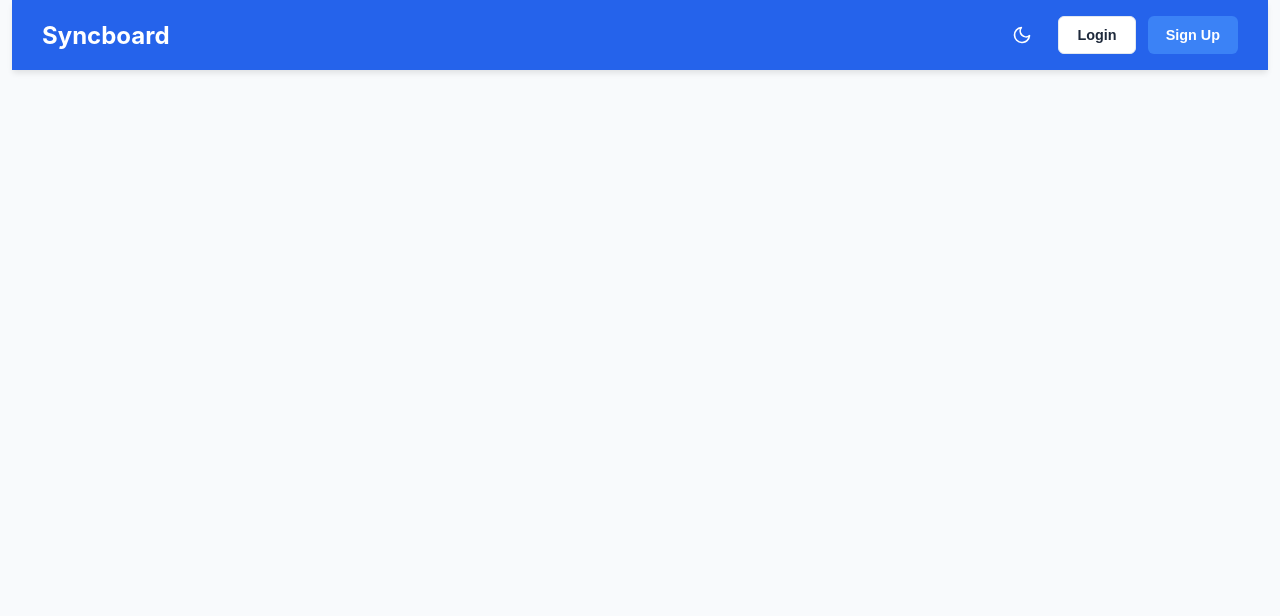
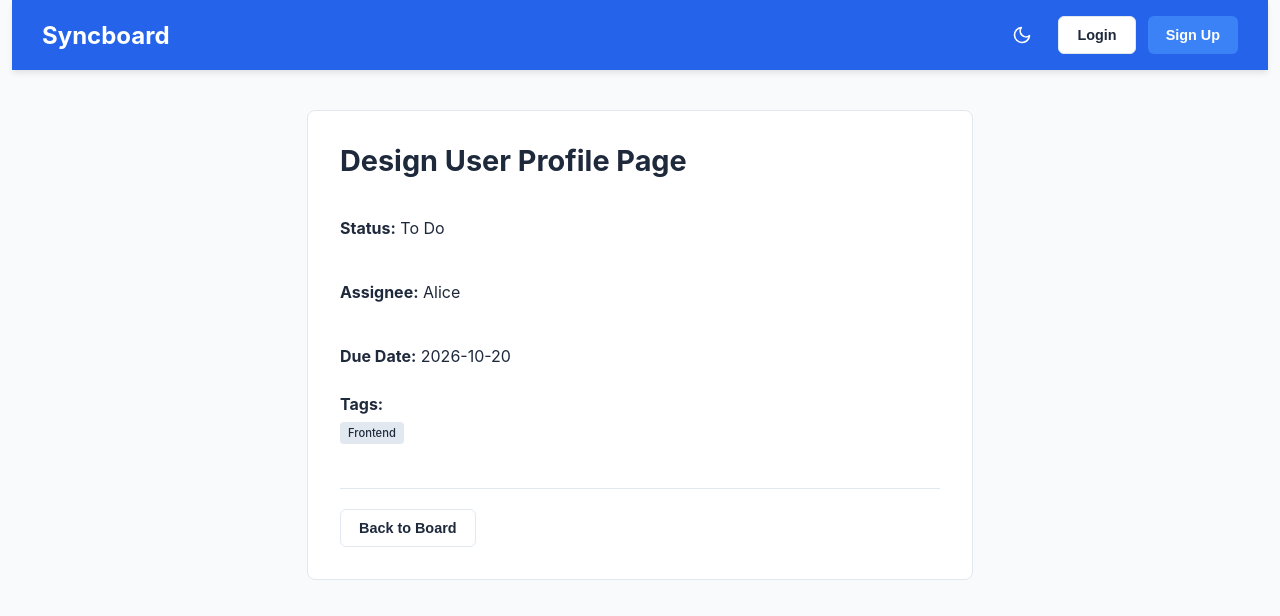
Before and after one commit to panchaleehewage/SyncBoard, a React (Vite) app: page /tasks/1 in a window 1280 px wide. Shown: the top 616 px of the page. Built offline with nearby package versions, Linux system fonts and the light colour scheme.

Commit message:
Feat: Add Task Detail view and 404 Catch-all routing

```diff
--- a/src/App.jsx
+++ b/src/App.jsx
@@ -6,6 +6,8 @@ import { mockUsers } from './data/mockData';
 import './App.css';
 import Button from './components/Button';
 import { useTheme } from './context/ThemeContext';
+import TaskDetail from './pages/TaskDetail';
+import NotFound from './pages/NotFound';
 
 export default function App() {
   const [currentUser, setCurrentUser] = useState(null);
@@ -89,6 +91,8 @@ export default function App() {
       <Routes>
         <Route path="/" element={<Home currentUser={currentUser} />} />
         <Route path="/board/:boardId" element={<Board currentUser={currentUser} />} />
+        <Route path="/tasks/:id" element={<TaskDetail />} />
+        <Route path="*" element={<NotFound />} />
       </Routes>
     </div>
   );
--- a/src/components/TaskCard.jsx
+++ b/src/components/TaskCard.jsx
@@ -1,5 +1,6 @@
 import Button from './Button';
 import { useTheme } from '../context/ThemeContext';
+import { Link } from 'react-router-dom';
 
 export default function TaskCard({ task, moveTask, deleteTask }) {
   const { isDarkMode } = useTheme();
@@ -13,7 +14,11 @@ export default function TaskCard({ task, moveTask, deleteTask }) {
 
   return (
     <div className={cardClass} style={{ backgroundColor: isDarkMode ? '#1e293b' : '#ffffff' }}>
-      <h3>{task.title}</h3>
+      <h3>
+        <Link to={`/tasks/${task.id}`} style={{ color: 'inherit', textDecoration: 'none' }}>
+          {task.title}
+        </Link>
+      </h3>
       <p className="task-meta">
         <strong>{task.assignee}</strong>
         {isOverdue && <span className="late-warning"> • Late</span>}
--- /dev/null
+++ b/src/pages/NotFound.jsx
@@ -0,0 +1,16 @@
+import { Link } from 'react-router-dom';
+import Button from '../components/Button';
+
+export default function NotFound() {
+  return (
+    <div style={{ textAlign: 'center', padding: '100px 20px' }}>
+      <h2 style={{ fontSize: '2rem', marginBottom: '16px' }}>404 - Page Not Found</h2>
+      <p style={{ color: 'var(--text-light)', marginBottom: '32px' }}>
+        Oops! The page you are looking for does not exist or has been moved.
+      </p>
+      <Link to="/">
+        <Button variant="primary">Go Back Home</Button>
+      </Link>
+    </div>
+  );
+}
--- /dev/null
+++ b/src/pages/TaskDetail.jsx
@@ -0,0 +1,49 @@
+import { useParams, Link } from 'react-router-dom';
+import { mockTasks } from '../data/mockData';
+import Button from '../components/Button';
+
+export default function TaskDetail() {
+  const { id } = useParams();
+
+  const task = mockTasks.find(t => t.id === parseInt(id));
+
+  if (!task) {
+    return (
+      <div style={{ textAlign: 'center', padding: '100px 20px' }}>
+        <h2>Task Not Found</h2>
+        <p style={{ color: 'var(--text-light)', marginBottom: '32px' }}>
+          We couldn't find a task with the ID: {id}
+        </p>
+        <Link to="/">
+          <Button variant="primary">Go Back Home</Button>
+        </Link>
+      </div>
+    );
+  }
+
+  return (
+    <div style={{ maxWidth: '600px', margin: '40px auto', padding: '32px', backgroundColor: 'var(--card-bg)', borderRadius: '8px', border: '1px solid var(--border)' }}>
+      <h2 style={{ marginTop: 0, fontSize: '1.8rem' }}>{task.title}</h2>
+
+      <div style={{ display: 'flex', flexDirection: 'column', gap: '12px', margin: '24px 0' }}>
+        <p><strong>Status:</strong> {task.status}</p>
+        <p><strong>Assignee:</strong> {task.assignee}</p>
+        <p><strong>Due Date:</strong> {task.dueDate}</p>
+        <div>
+          <strong>Tags:</strong>
+          <div className="tags" style={{ marginTop: '8px' }}>
+            {task.tags.map(tag => (
+              <span key={tag} className="tag">{tag}</span>
+            ))}
+          </div>
+        </div>
+      </div>
+
+      <div style={{ marginTop: '32px', borderTop: '1px solid var(--border)', paddingTop: '20px' }}>
+        <Link to={`/board/${task.boardId}`}>
+          <Button variant="secondary">Back to Board</Button>
+        </Link>
+      </div>
+    </div>
+  );
+}
```
